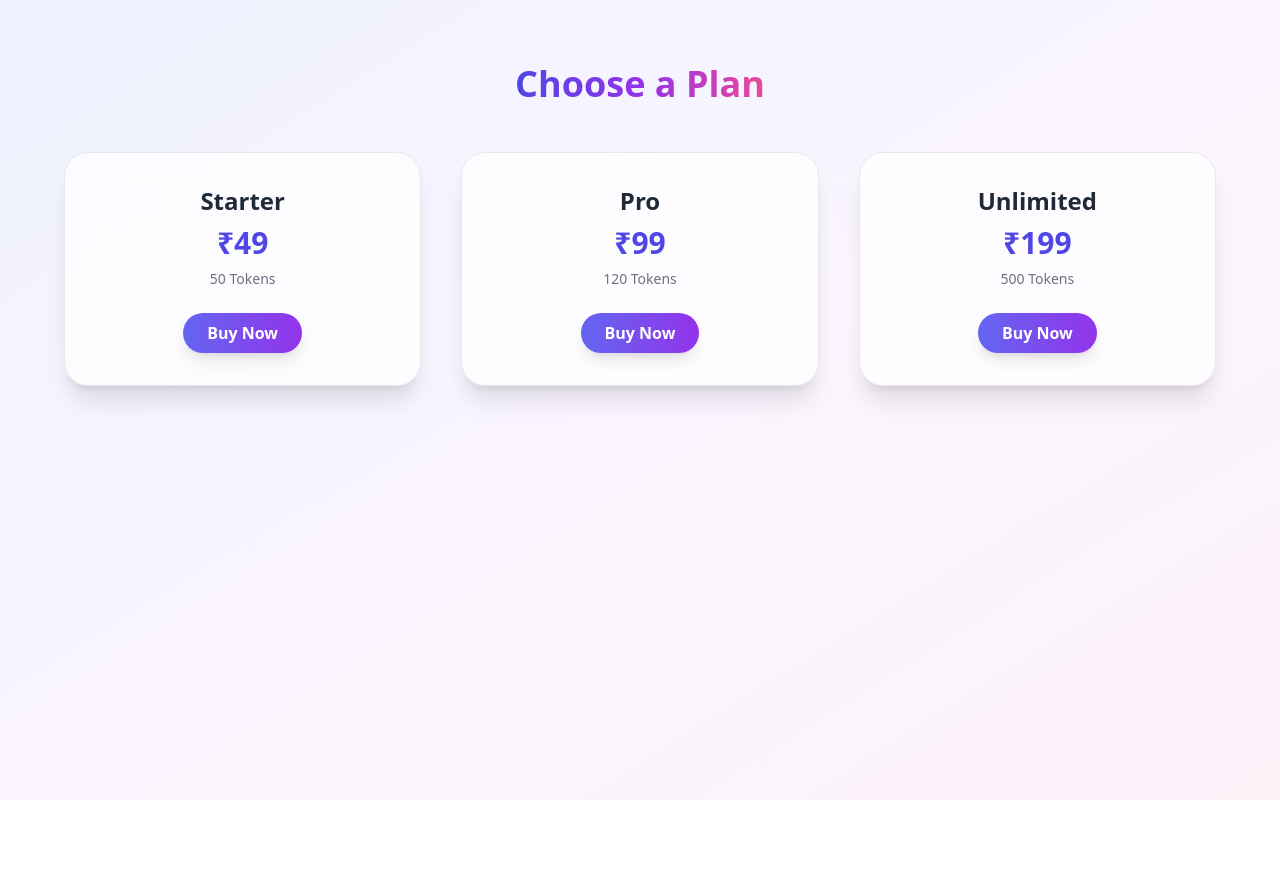
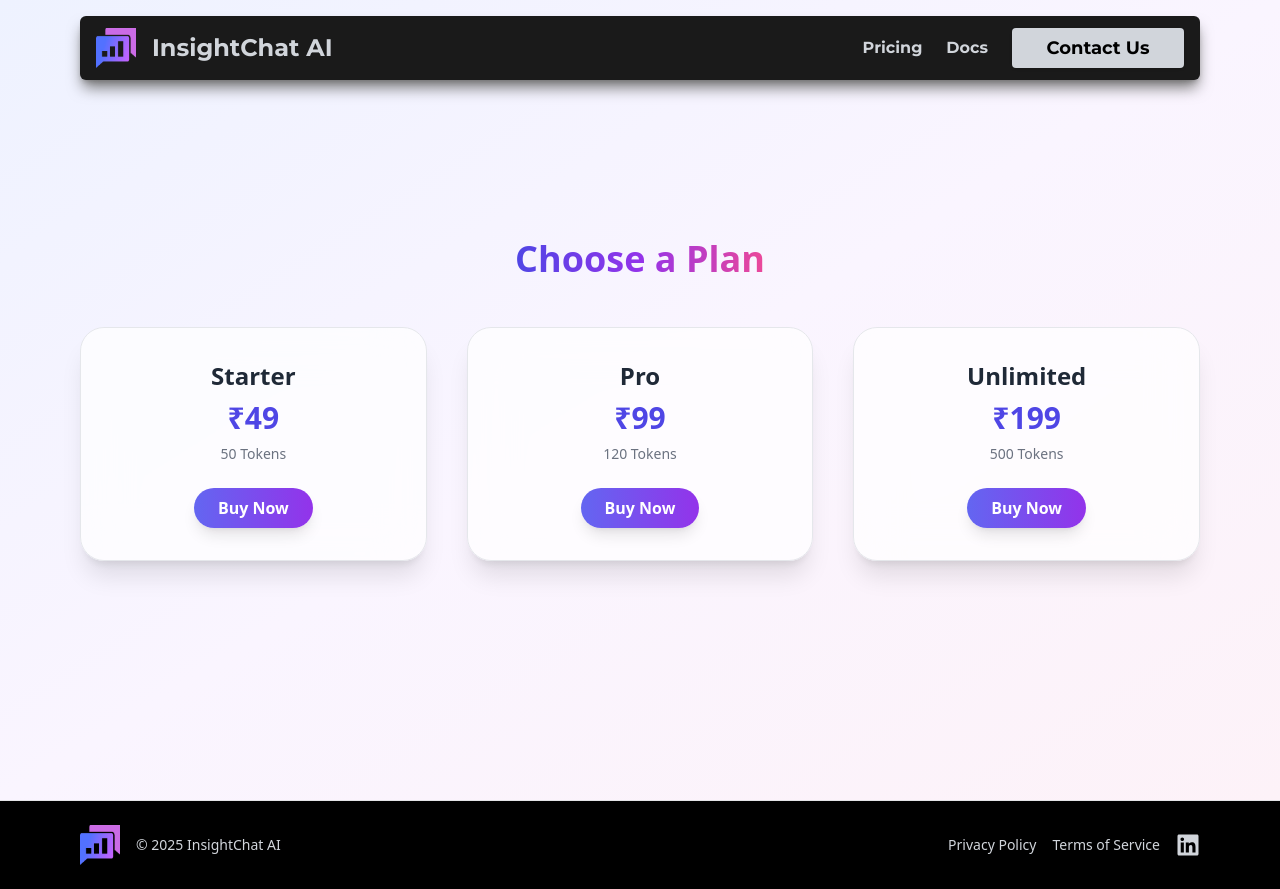
Before and after one commit to root4nishant/InsightChat, a Next.js app: page /plans in a window 1280 px wide. Before the commit the page ends 800 px from the top, so only its background shows below. Built offline with nearby package versions, Linux system fonts and the light colour scheme; no server answers.

Commit message:
feat: Added Navbar component to plans and docs

```diff
--- a/src/app/docs/page.tsx
+++ b/src/app/docs/page.tsx
@@ -1,6 +1,7 @@
 "use client";
 
 import Footer from "@/components/custom/Footer";
+import Navbar from "@/components/custom/nav";
 import {
   BarChart3,
   ChevronRight,
@@ -115,7 +116,8 @@
 
   return (
     <>
-      <div className="min-h-screen px-4 lg:px-20 max-w-[1400px] mx-auto bg-gradient-to-br from-slate-50 via-blue-50 to-indigo-100">
+    <Navbar />
+      <div className="min-h-screen px-4 lg:px-20 lg:pt-20 pt-10 max-w-[1400px] mx-auto bg-gradient-to-br from-slate-50 via-blue-50 to-indigo-100">
         <div className="container mx-auto px-4 sm:px-6 lg:px-8 py-10">
           {/* Hero Section */}
           <div className="text-center mb-16 relative">
--- a/src/app/plans/page.tsx
+++ b/src/app/plans/page.tsx
@@ -1,6 +1,8 @@
 /* eslint-disable @typescript-eslint/no-explicit-any */
 "use client";
 
+import Footer from "@/components/custom/Footer";
+import Navbar from "@/components/custom/nav";
 import { useAuth } from "@clerk/nextjs";
 
 // Razorpay types
@@ -73,7 +75,9 @@
   };
 
   return (
-    <div className="min-h-screen bg-gradient-to-br from-indigo-50 via-purple-50 to-pink-50 py-16 px-4 flex flex-col items-center">
+    <>
+      <Navbar />
+      <div className="min-h-screen bg-gradient-to-br from-indigo-50 via-purple-50 to-pink-50 py-16 lg:px-20 px-4 flex flex-col items-center justify-center">
         <h1 className="text-4xl font-extrabold text-transparent bg-clip-text bg-gradient-to-r from-indigo-600 via-purple-600 to-pink-500 mb-12 text-center">
           Choose a Plan
         </h1>
@@ -101,5 +105,7 @@
           ))}
         </div>
       </div>
+      <Footer />
+    </>
   );
 }
--- a/src/app/privacyPolicy/page.tsx
+++ b/src/app/privacyPolicy/page.tsx
@@ -18,6 +18,7 @@
 } from "lucide-react";
 import Footer from "@/components/custom/Footer";
 import Link from "next/link";
+import Navbar from "@/components/custom/nav";
 
 type SectionId =
   | "information-collection"
@@ -209,7 +210,8 @@
 
   return (
     <>
-      <div className="min-h-screen bg-gradient-to-br from-slate-50 via-blue-50 to-indigo-100">
+    <Navbar />
+      <div className="min-h-screen lg:pt-20 pt-10 bg-gradient-to-br from-slate-50 via-blue-50 to-indigo-100">
         <div className="max-w-6xl mx-auto p-6">
           {/* Hero Section */}
           <div className="text-center mb-16 relative">
--- a/src/app/termsAndService/page.tsx
+++ b/src/app/termsAndService/page.tsx
@@ -1,6 +1,7 @@
 "use client";
 
 import Footer from "@/components/custom/Footer";
+import Navbar from "@/components/custom/nav";
 /* eslint-disable react/no-unescaped-entities */
 /* eslint-disable @typescript-eslint/no-unused-vars */
 
@@ -246,7 +247,8 @@
 
   return (
     <>
-      <div className="min-h-screen bg-gradient-to-br from-slate-50 via-red-50 to-orange-100">
+      <Navbar />
+      <div className="min-h-screen lg:pt-20 pt-10 bg-gradient-to-br from-slate-50 via-red-50 to-orange-100">
         <div className="max-w-6xl mx-auto p-6">
           {/* Hero Section */}
           <div className="text-center mb-16 relative">
@@ -385,7 +387,9 @@
                   clarification on any points, our legal team is here to help.
                 </p>
                 <Link
-                  href="mailto:connect@rootnishant.in" className="inline-flex items-center px-6 py-3 bg-gradient-to-r from-red-500 to-orange-600 text-white rounded-xl font-semibold hover:from-red-600 hover:to-orange-700 transition-all duration-300 transform hover:scale-105 shadow-lg">
+                  href="mailto:connect@rootnishant.in"
+                  className="inline-flex items-center px-6 py-3 bg-gradient-to-r from-red-500 to-orange-600 text-white rounded-xl font-semibold hover:from-red-600 hover:to-orange-700 transition-all duration-300 transform hover:scale-105 shadow-lg"
+                >
                   Contact Legal Team
                   <Mail className="w-4 h-4 ml-2" />
                 </Link>
@@ -394,7 +398,7 @@
           </div>
         </div>
       </div>
-      <Footer/>
+      <Footer />
     </>
   );
 }
```
Lines whose indentation alone changed are shown as unchanged.
